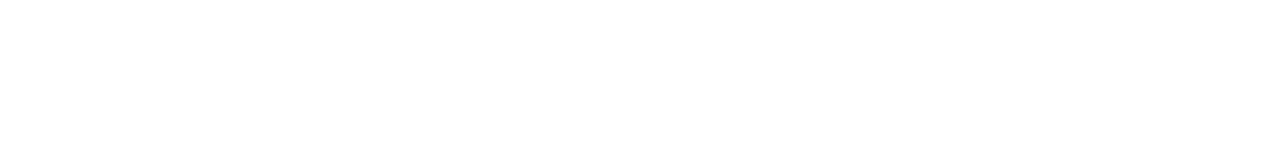
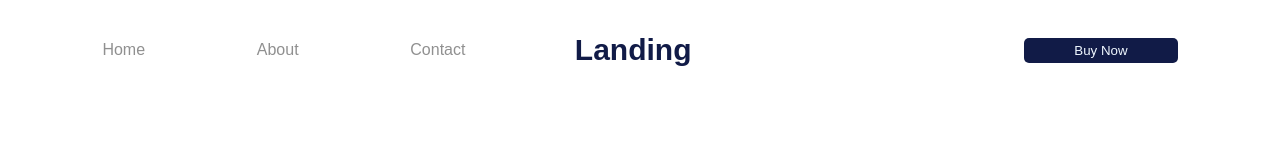
Before and after one commit to Eshmurodov-D/Farqiyuq, a plain HTML site: page Compiled-HTML/pug/index.html in a window 1280 px wide. Drawn offline with Linux system fonts and the light colour scheme.

Commit message:
header tayyor

```diff
--- a/Compiled-HTML/pug/index.html
+++ b/Compiled-HTML/pug/index.html
@@ -1 +1 @@
-<!DOCTYPE html><html lang="en"><head><meta charset="UTF-8"><meta name="viewport" content="width=device-width, initial-scale=1.0"><title>Document</title></head><body> </body><style> </style></html>
+<!DOCTYPE html><html lang="en"><head><meta charset="UTF-8"><meta name="viewport" content="width=device-width, initial-scale=1.0"><title>Document</title><link rel="stylesheet" href="../../sass/style.css"></head><body> <header class="header"> <div class="header-list"><a class="header__list-item" href="#">Home</a><a class="header__list-item" href="#">About</a><a class="header__list-item" href="#">Contact</a></div><p class="header-p">Landing</p><button class="header-btn">Buy Now</button></header></body></html>
--- /dev/null
+++ b/sass/all/_all.scss
@@ -0,0 +1,9 @@
+@import "../var/var";
+@import "../header/header";
+
+*{
+    margin: 0;
+    padding: 0;
+    box-sizing: border-box;
+    font-family: sans-serif;
+}
--- /dev/null
+++ b/sass/header/_header.scss
@@ -0,0 +1,29 @@
+.header{
+    padding: 0 $padding;
+    display: flex;
+    justify-content: space-between;
+    align-items: center;
+    width: 100%;
+    height: 100px;
+    .header-list{
+        display: flex;
+        gap: 80%;
+        .header__list-item{
+            text-decoration: none;
+            color: $text-color;
+
+        }
+    }
+    .header-p{
+        font-size: 30px;
+        font-weight: 550;
+        color: $btn-background;
+    }
+    .header-btn{
+        background-color: $btn-background;
+        border: none;
+        padding: 5px 50px;
+        color: aliceblue;
+        border-radius: 5px;
+    }
+}
--- a/sass/style.scss
+++ b/sass/style.scss
@@ -0,0 +1 @@
+@import "../sass/all/all";
--- /dev/null
+++ b/sass/var/_var.scss
@@ -0,0 +1,3 @@
+$padding: 8%;
+$text-color: rgb(144, 144, 144);
+$btn-background: rgba(17, 27, 71, 1);
```
Also changed, not shown: Compiled-HTML/pug/header/header.html (added, +1 -0 lines), Compiled-HTML/pug/footer/footer.html (added), Compiled-HTML/pug/main/section-1.html (added), Compiled-HTML/pug/main/section-2.html (added), Compiled-HTML/pug/main/section-3.html (added), Compiled-HTML/pug/main/section-4.html (added), sass/style.css (added), 3 other files.
